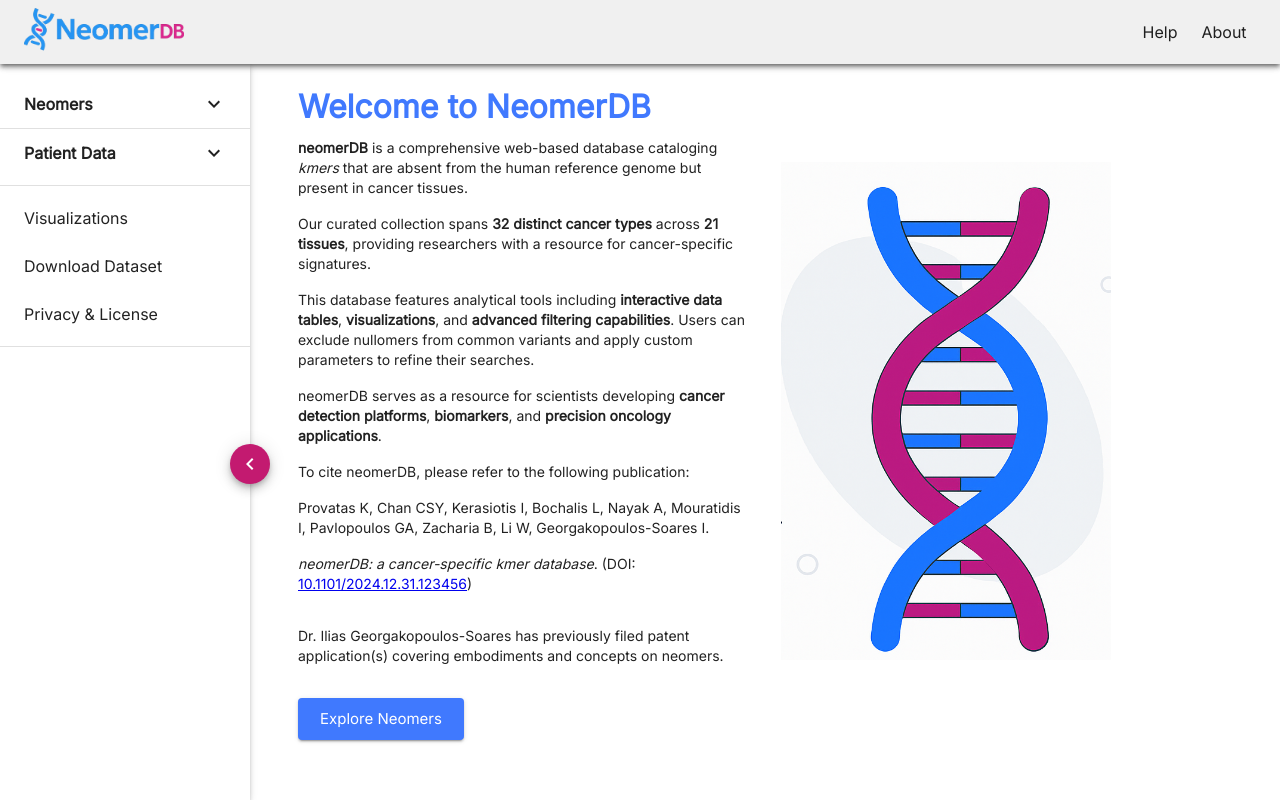
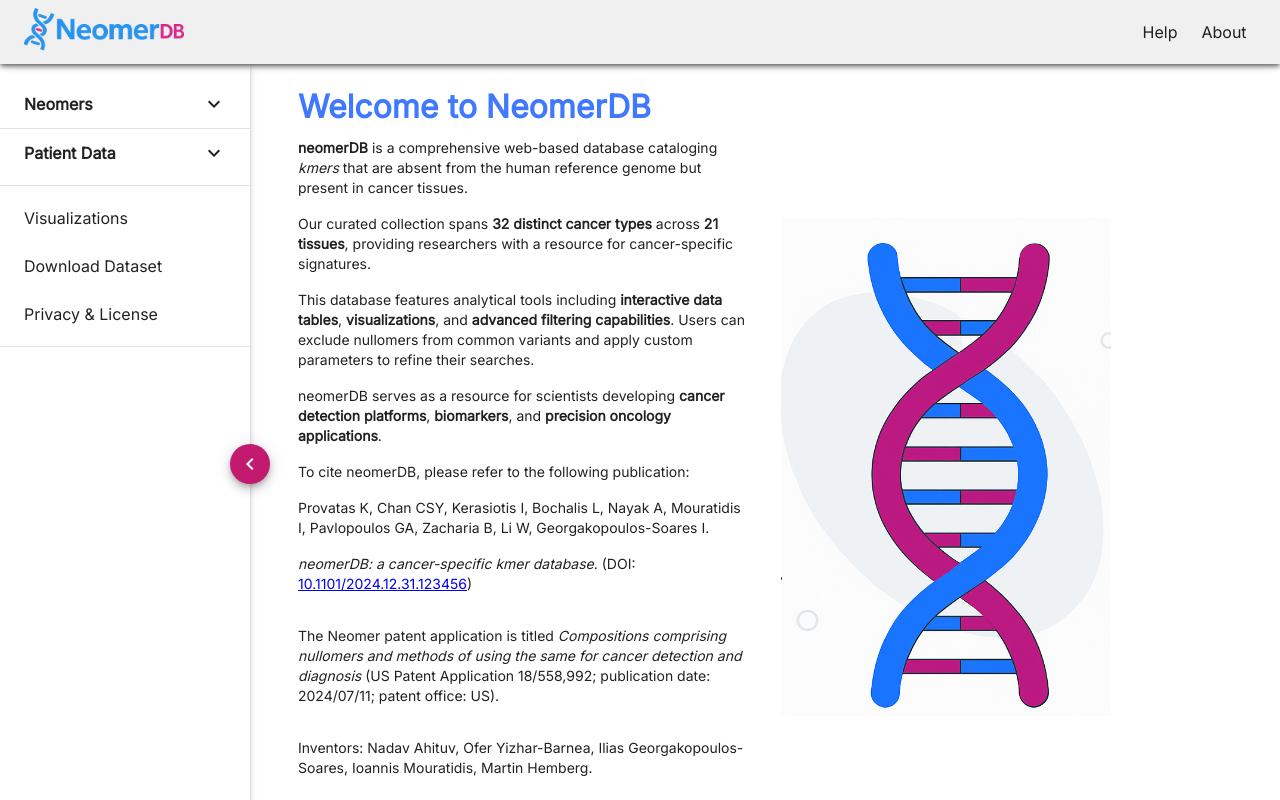
Before and after one commit to Georgakopoulos-Soares-lab/neomerdb-ui, a React (Vite) app: page / in a window 1280 px wide. Built offline with nearby package versions, Linux system fonts and the light colour scheme.

Commit message:
Added IP in mainpage

```diff
--- a/src/pages/Home/index.tsx
+++ b/src/pages/Home/index.tsx
@@ -71,7 +71,14 @@ const Home = () => {
             )
           </Typography>
           <Typography variant="body2" sx={{ mb: 4 }}>
-            Dr. Ilias Georgakopoulos-Soares has previously filed patent application(s) covering embodiments and concepts on neomers.
+            The Neomer patent application is titled{' '}
+            <em>Compositions comprising nullomers and methods of using the same for cancer
+            detection and diagnosis</em> (US Patent Application 18/558,992; publication date:
+            2024/07/11; patent office: US).
+          </Typography>
+          <Typography variant="body2" sx={{ mb: 4 }}>
+            Inventors: Nadav Ahituv, Ofer Yizhar-Barnea, Ilias Georgakopoulos-Soares, Ioannis
+            Mouratidis, Martin Hemberg.
           </Typography>
           <Button
             variant="contained"
```
